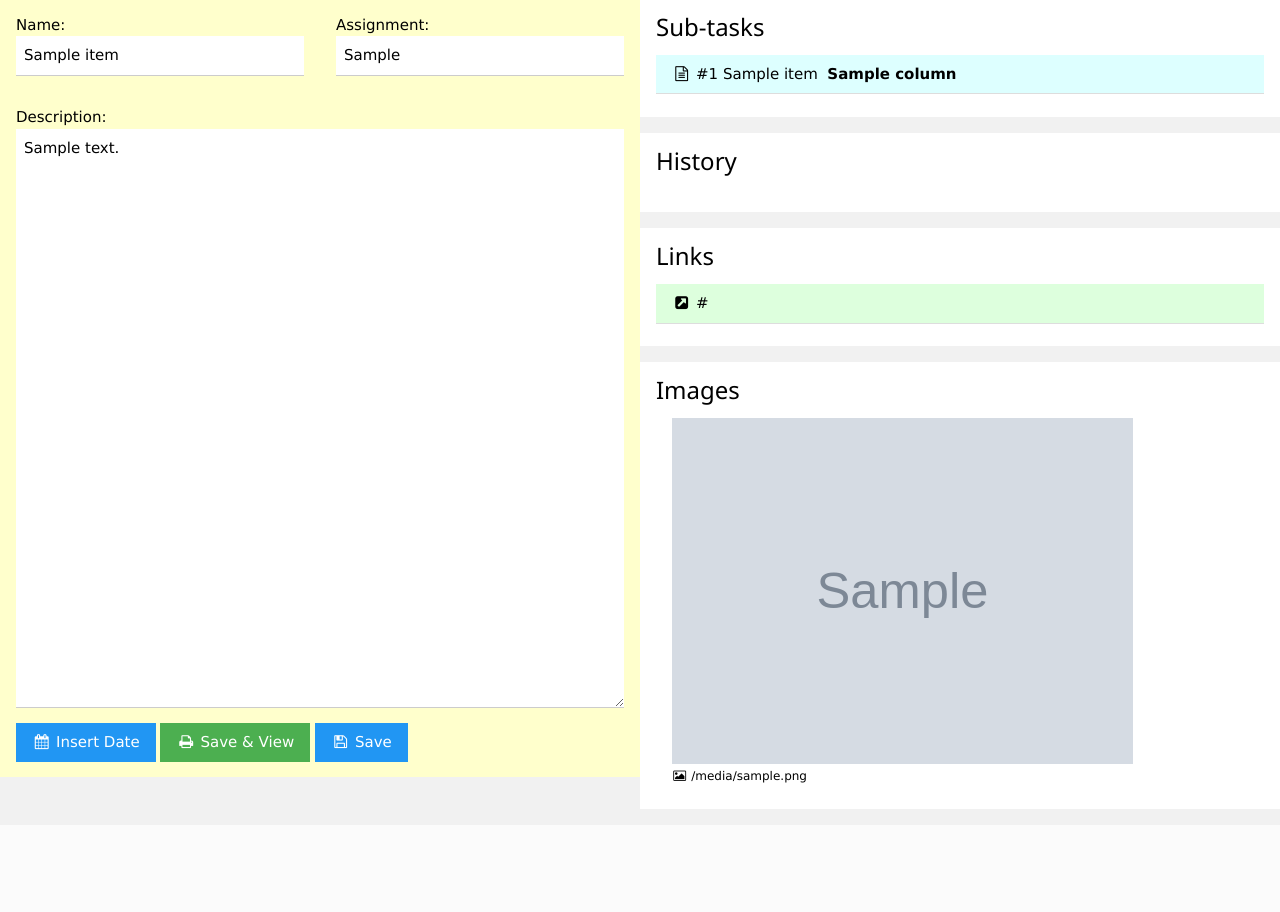
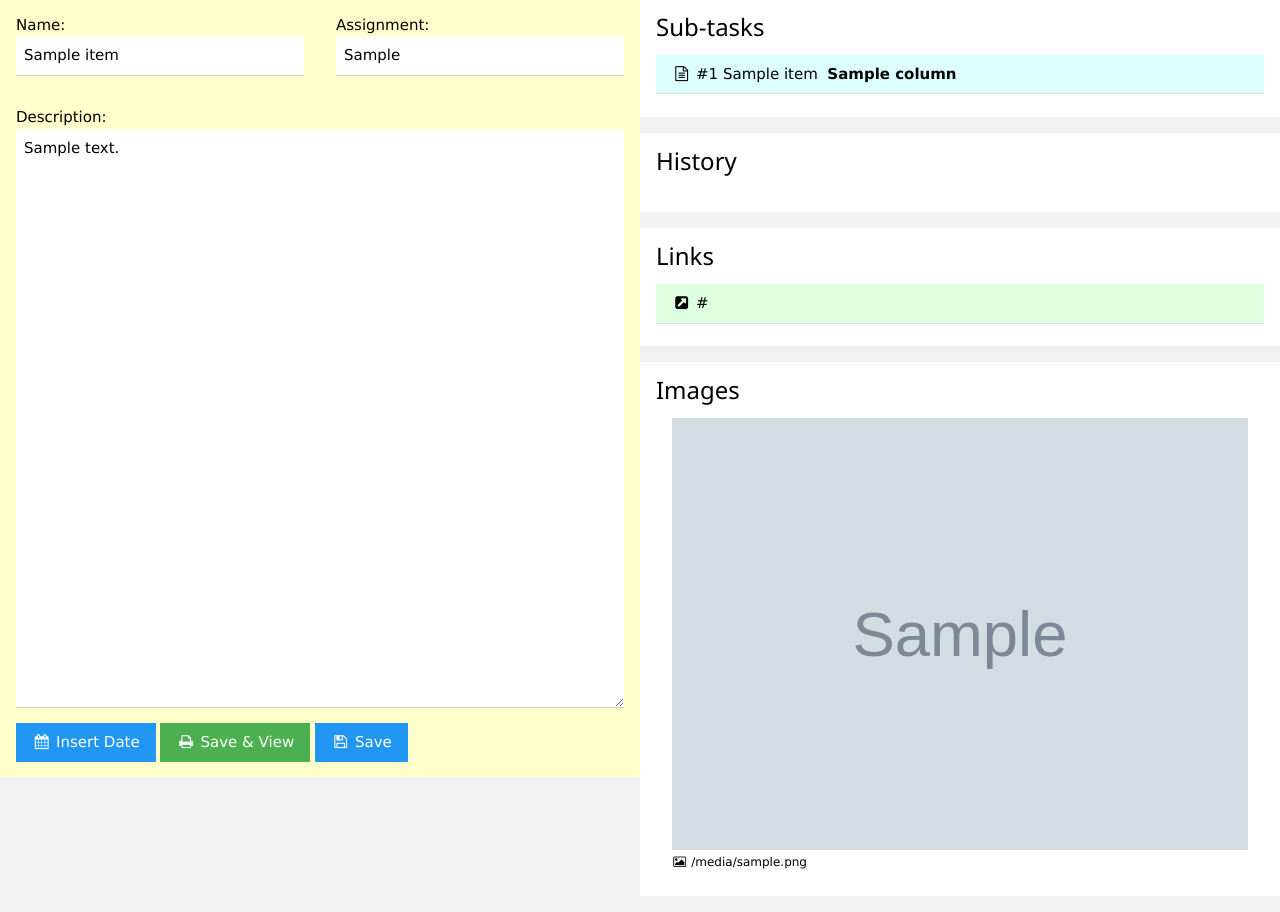
Before and after one commit to dvolk/catboard, a Flask app: template templates/item.jinja2 in a window 1280 px wide. Shown: the part 285-1197 px from the top of the page. Before the commit the page ends 1068 px from the top, so only its background shows below. Run offline with Flask 2, Linux system fonts and the light colour scheme; tables that the repository leaves empty hold one stand-in row (values such as "Sample post"); the template is opened without the code that fills it: values that come from a table or form of the project are taken from there, most other values are stand-ins (such as "Sample title", 1, 10 or a date in 2020); grey boxes marked "Sample" are stand-in pictures.

Commit message:
set inline image width to 100%

```diff
--- a/templates/item.jinja2
+++ b/templates/item.jinja2
@@ -118,7 +118,7 @@
       {% for image in images %}
         <div class="w3-container image">
           <a rel="noreferrer nofollow" target="_blank" style="text-decoration: none;" href="{{ image }}">
-            <img src="{{ image }}" style="width: 80%;"/><br/>
+            <img src="{{ image }}" style="width: 100%;"/><br/>
             <small>{{ icon('picture-o') }} {{ image }}</small>
           </a>
         </div>
```
